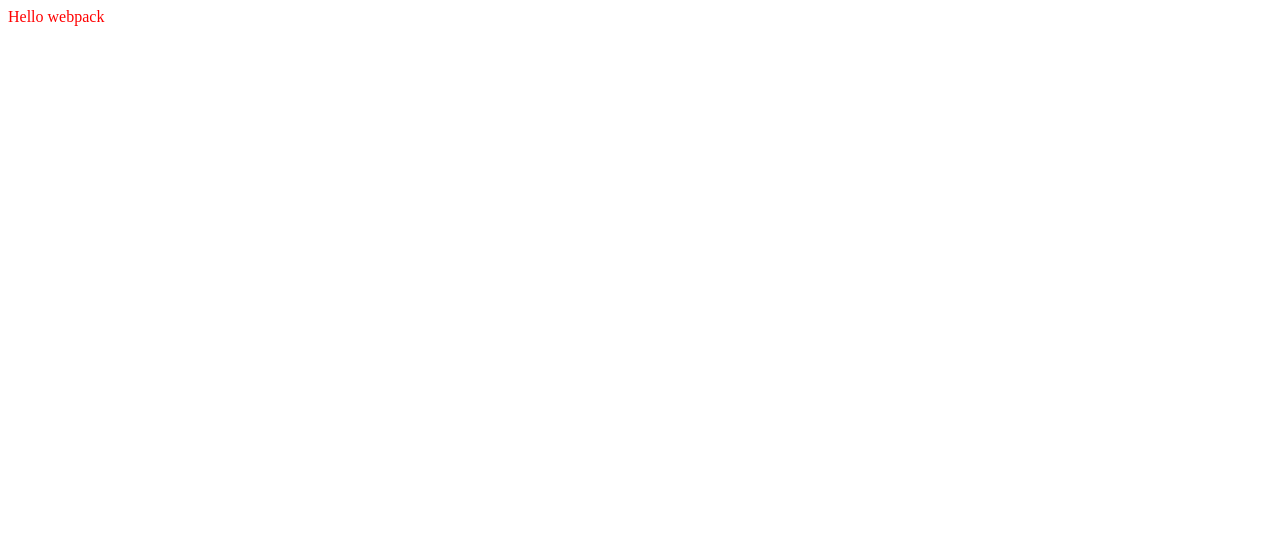
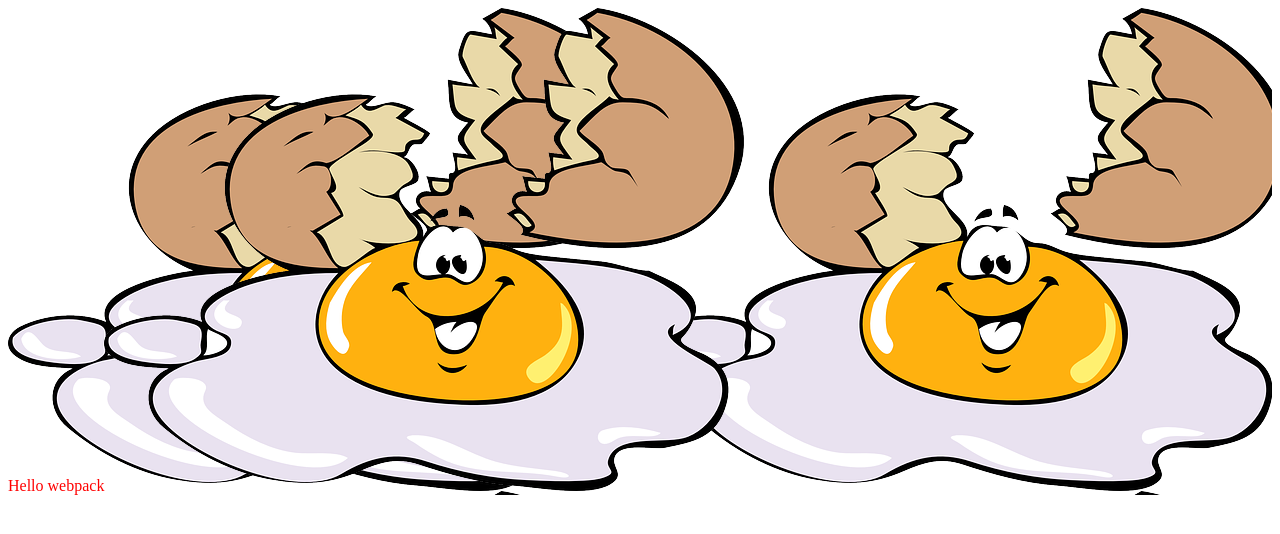
Before and after one commit to GerrickB/webpack-test, a website built with webpack: page dist/index.html in a window 1280 px wide. Built offline with nearby package versions, Linux system fonts and the light colour scheme.

Commit message:
Load and import images for bundling

```diff
--- a/src/index.js
+++ b/src/index.js
@@ -1,5 +1,6 @@
 import _ from 'lodash';
 import './style.css';
+import Icon from './icon.png'
 
 function component() {
   const element = document.createElement('div');
@@ -8,6 +9,12 @@
   element.innerHTML = _.join(['Hello', 'webpack'], ' ');
   element.classList.add('hello');
 
+  // Add the image to our existing div.
+  const myIcon = new Image();
+  myIcon.src = Icon;
+
+  element.appendChild(myIcon);
+
   return element;
 }
 
--- a/src/style.css
+++ b/src/style.css
@@ -1,3 +1,4 @@
 .hello {
   color: red;
+  background: url('./icon.png');
 }
--- a/webpack.config.js
+++ b/webpack.config.js
@@ -13,6 +13,10 @@
         test: /\.css$/i,
         use: ['style-loader', 'css-loader'],
       },
+      {
+        test: /\.(png|svg|jpg|jpeg|gif)$/i,
+        type: 'asset/resource',
+      },
     ],
   },
 };
```
Also changed, not shown: dist/6c263dce76bfbd47a9c4.png (added), dist/bundle.js, src/icon.png (added).
